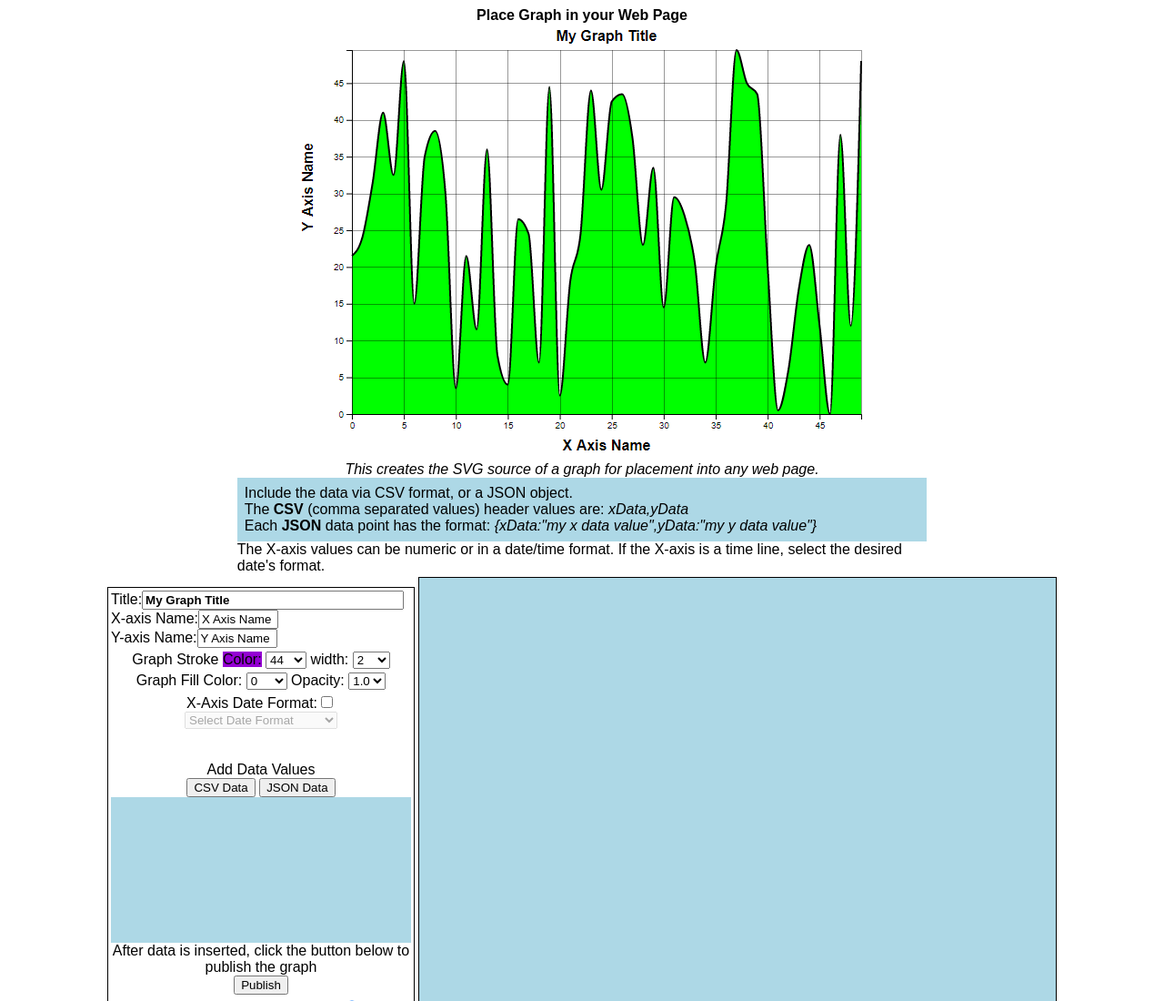
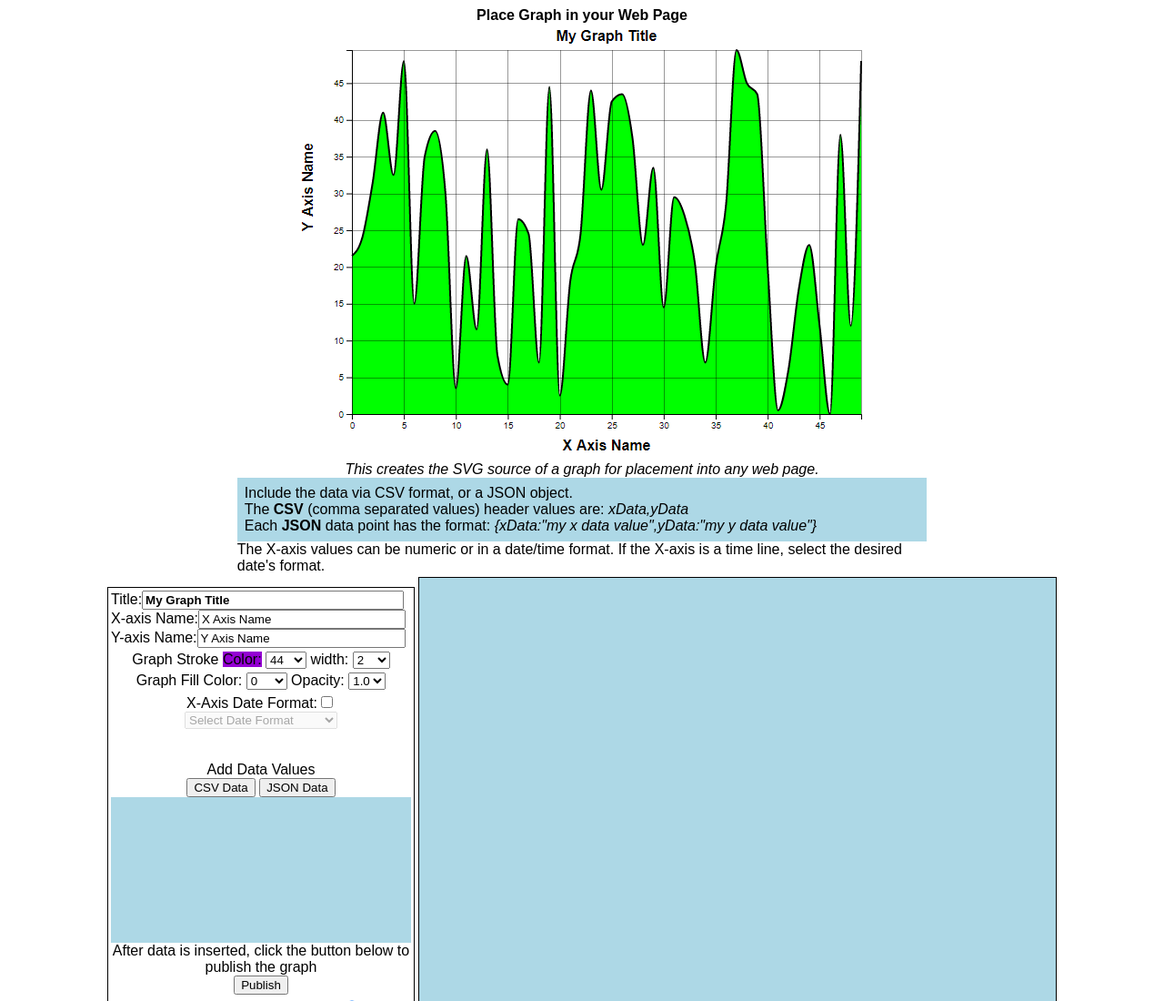
Before and after one commit to fhemsher/SVG-Graph, a plain HTML site: page index.htm in a window 1280 px wide. Shown: the top 1100 px of the page at 91% size. Drawn offline with Linux system fonts and the light colour scheme.

Commit message:
Add files via upload

```diff
--- a/index.htm
+++ b/index.htm
@@ -37,8 +37,8 @@ The X-axis values can be numeric or in a date/time format. If the X-axis is a ti
 <tr>
 <td align=left >
     Title:<input id=drawGraphTitleValue type="text" style=font-weight:bold;width:280px value="My Graph Title" /><br>
-    X-axis Name:<input  id=drawGraphXaxisValue type="text" style=width:80px  value="X Axis Name"  /><br>
-    Y-axis Name:<input  id=drawGraphYaxisValue type="text" style=width:80px value="Y Axis Name"  />
+    X-axis Name:<input  id=drawGraphXaxisValue type="text" style=width:220px  value="X Axis Name"  /><br>
+    Y-axis Name:<input  id=drawGraphYaxisValue type="text" style=width:221px value="Y Axis Name"  />
 
 </td>
 </tr>
```
